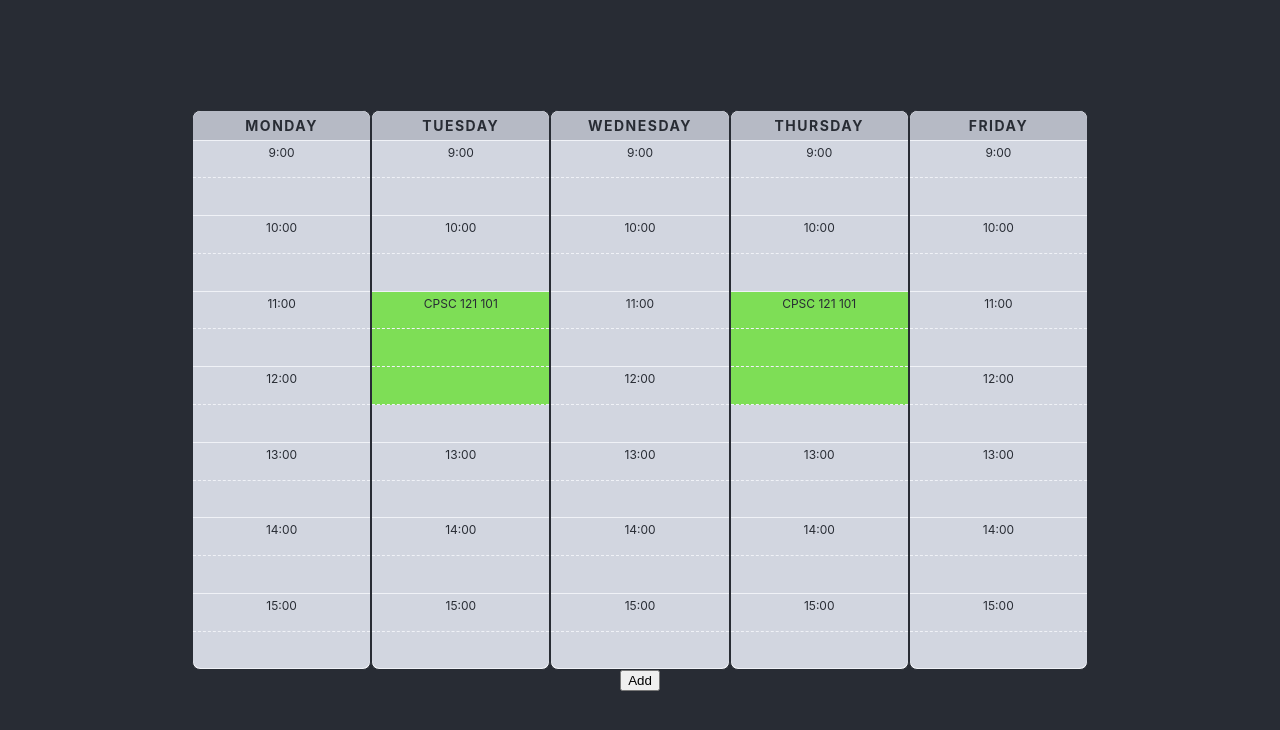
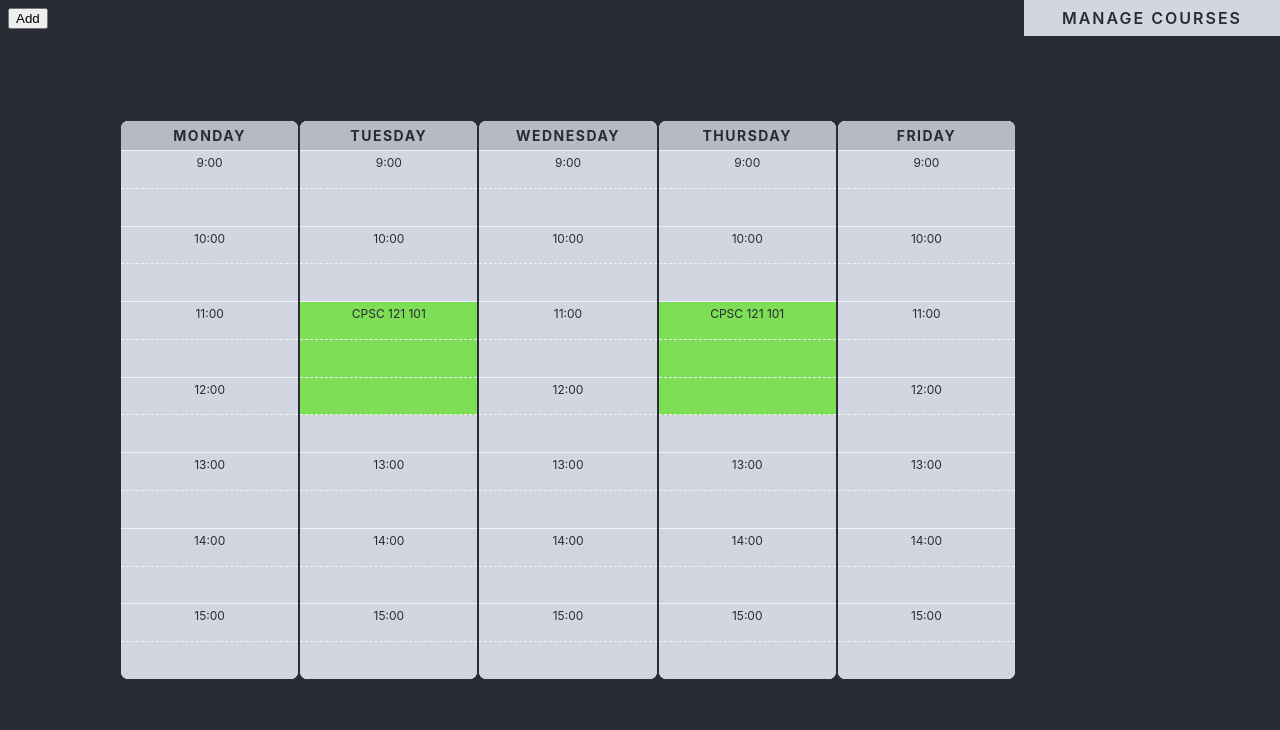
Before and after one commit to jieun-lee/timetable-planner, a React (Create React App) app: page / in a window 1280 px wide. Shown: the top 730 px of the page. Built offline with nearby package versions, Linux system fonts and the light colour scheme.

Commit message:
Make Side Panel Toggleable

```diff
--- a/src/App.tsx
+++ b/src/App.tsx
@@ -2,7 +2,7 @@ import React from 'react';
 import { ICourse } from './util/DataTypes';
 import { getNextMockCourse } from './util/CourseManager';
 import Timetable from './components/Timetable';
-import CourseList from './components/CourseList';
+import CoursesSidePanel from './components/CoursesSidePanel';
 import './styles/App.scss';
 
 interface AppProps {}
@@ -42,8 +42,8 @@ class App extends React.Component<AppProps, AppState> {
     return (
       <div className="App">
           <Timetable courses={this.state.courses} />
-          <button onClick={this.handleClick}>Add</button>
-          <CourseList />
+          <button className="testing-button" onClick={this.handleClick}>Add</button>
+          <CoursesSidePanel />
       </div>
     );
   }
--- a/src/components/CourseList.tsx
+++ /dev/null
@@ -1,12 +0,0 @@
-import React from 'react';
-import '../styles/CourseList.scss';
-
-function CourseList() {
-  return (
-    <div className="course-list">
-      Course List
-    </div>
-  );
-}
-
-export default CourseList;
--- /dev/null
+++ b/src/components/CoursesSidePanel.tsx
@@ -0,0 +1,38 @@
+import React from 'react';
+import '../styles/CoursesSidePanel.scss';
+
+interface CoursesSidePanelProps {
+  //
+}
+
+interface CoursesSidePanelState {
+  showContent: boolean
+}
+
+class CoursesSidePanel extends React.Component<CoursesSidePanelProps, CoursesSidePanelState> {
+  constructor(props: CoursesSidePanelProps) {
+    super(props);
+    this.state = {
+      showContent: false
+    }
+    this.toggleContentDisplay = this.toggleContentDisplay.bind(this);
+  }
+
+  toggleContentDisplay(): void {
+    this.setState((prevState: CoursesSidePanelState) => ({
+      showContent: !prevState.showContent
+    }));
+  }
+
+  render() {
+    return (
+      <div className="courses-side-panel">
+        <div className="courses-side-panel__header" onClick={this.toggleContentDisplay}>Manage Courses</div>
+        { this.state.showContent && <div className="courses-side-panel__content">List of Courses</div> }
+
+      </div>
+    );
+  }
+}
+
+export default CoursesSidePanel;
--- a/src/styles/App.scss
+++ b/src/styles/App.scss
@@ -5,9 +5,16 @@
   background-color: $color-grey-darker;
   min-height: 100vh;
   display: flex;
-  flex-direction: column;
+  flex-direction: row;
   align-items: center;
   justify-content: center;
   font-size: calc(10px + 2vmin);
   color: white;
 }
+
+// for testing
+.testing-button {
+  position: absolute;
+  left: 8px;
+  top: 8px;
+}
--- a/src/styles/CourseList.scss
+++ /dev/null
@@ -1,5 +0,0 @@
-@import '_variables.scss';
-
-.course-list {
-  display: none; // show as side panel
-}
--- /dev/null
+++ b/src/styles/CoursesSidePanel.scss
@@ -0,0 +1,32 @@
+@import '_variables.scss';
+
+.courses-side-panel {
+  color: $color-grey-darker;
+  width: 20vw;
+  height: 100vh;
+  position: absolute;
+  right: 0;
+  display: flex;
+  flex-direction: column;
+
+  &__header {
+    background-color: $color-grey-lighter;
+    color: $color-grey-darker;
+    font-size: 16px;
+    padding: 8px;
+    font-weight: 600;
+    text-transform: uppercase;
+    letter-spacing: 2px;
+    cursor: pointer;
+    flex: 0 0 0;
+    user-select: none;
+  }
+
+  &__content {
+    background-color: $color-grey-lightest;
+    flex: 1 1 0;
+    padding: 8px;
+    text-align: left;
+    font-size: 16px;
+  }
+}
--- a/src/styles/Timetable.scss
+++ b/src/styles/Timetable.scss
@@ -6,6 +6,9 @@ $timetable-border-radius: 8px;
   width: 70vw;
   height: 70vh;
   display: flex;
+  position: absolute;
+  top: 15vh;
+  left: 15vh;
 }
 
 .timetable-day {
```
